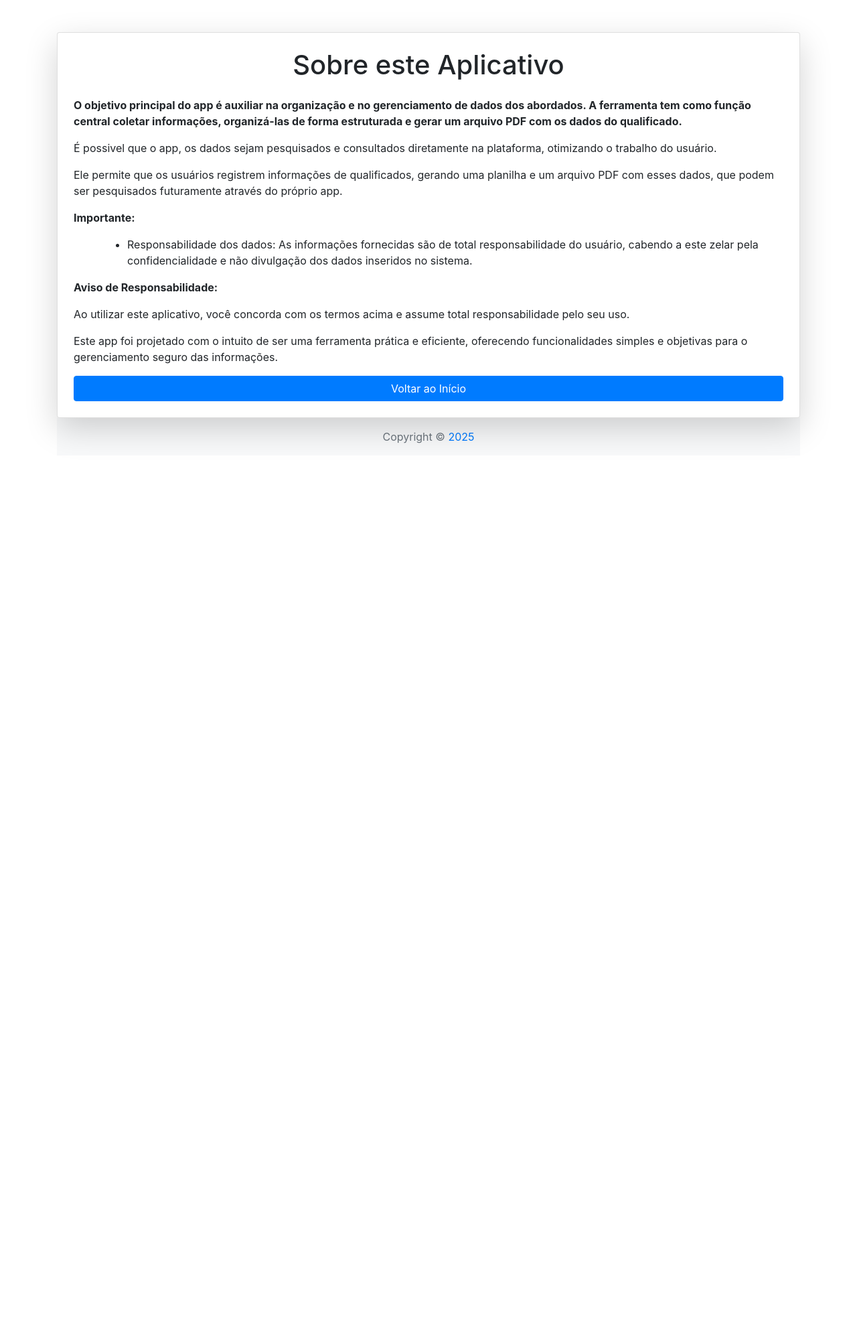
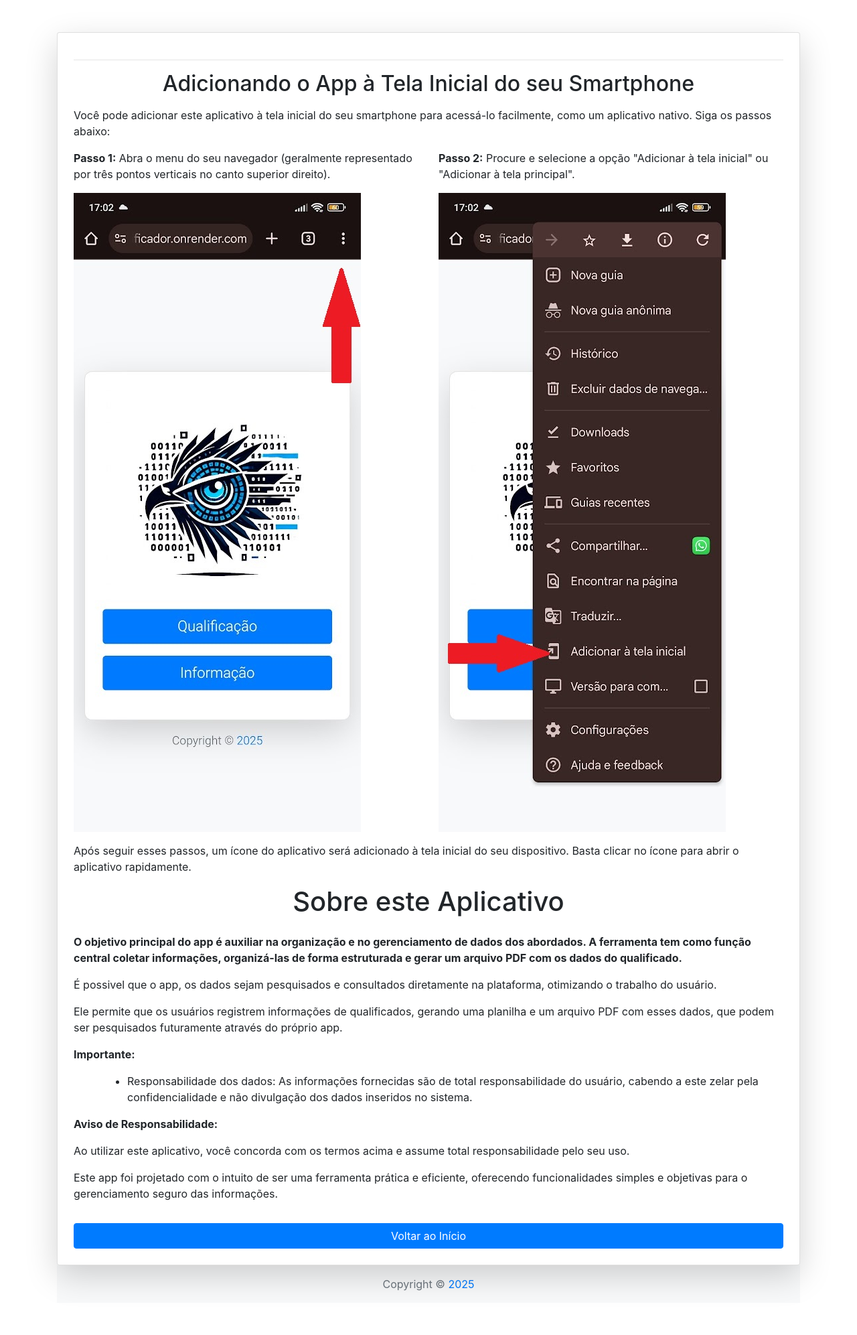
Before and after one commit to davidmp24/Qualificador, a Flask app: page /informacao in a window 1280 px wide. Shown: the whole page at 67% size. Before the commit the page ends 666 px from the top, so only its background shows below. Run offline with Flask 3, Linux system fonts and the light colour scheme; some libraries are stand-ins or nearby versions.

Commit message:
att-final-31-12-24

```diff
--- a/templates/informacao.html
+++ b/templates/informacao.html
@@ -5,10 +5,34 @@
         <meta name="viewport" content="width=device-width, initial-scale=1.0">
         <title>Informação</title>
         <link rel="stylesheet" href="https://stackpath.bootstrapcdn.com/bootstrap/4.5.2/css/bootstrap.min.css">
-    <link rel="stylesheet" href="{{ url_for('static', filename='css/informacao.css') }}"> </head>
+        <link rel="stylesheet" href="{{ url_for('static', filename='css/informacao.css') }}">
+    </head>
     <body>
         <div class="container py-5">
             <div class="card shadow-lg p-4">
+            <hr>
+
+            <h2 class="mb-3 text-center">Adicionando o App à Tela Inicial do seu Smartphone</h2>
+
+            <p>Você pode adicionar este aplicativo à tela inicial do seu smartphone para acessá-lo facilmente, como um aplicativo nativo. Siga os passos abaixo:</p>
+
+            <div class="row">
+                <div class="col-md-6">
+                    <p><strong>Passo 1:</strong> Abra o menu do seu navegador (geralmente representado por três pontos verticais no canto superior direito).</p>
+                    <img src="{{ url_for('static', filename='images/passo1.jpg') }}" alt="Passo 1" class="img-fluid mb-3">
+                </div>
+                <div class="col-md-6">
+                    <p><strong>Passo 2:</strong> Procure e selecione a opção "Adicionar à tela inicial" ou "Adicionar à tela principal".</p>
+                    <img src="{{ url_for('static', filename='images/passo2.jpg') }}" alt="Passo 2" class="img-fluid mb-3">
+                </div>
+            </div>
+            <div class="row">
+                <div class="col-12">
+                    <p>
+                        Após seguir esses passos, um ícone do aplicativo será adicionado à tela inicial do seu dispositivo. Basta clicar no ícone para abrir o aplicativo rapidamente.
+                    </p>
+                </div>
+            </div>
             <h1 class="mb-4 text-center">Sobre este Aplicativo</h1>
             <div class="content">
                 <p><strong>O objetivo principal do app é auxiliar na organização e no gerenciamento de dados dos abordados.
@@ -29,7 +53,9 @@
                 <p>Este app foi projetado com o intuito de ser uma ferramenta prática e eficiente, oferecendo funcionalidades simples e objetivas para o gerenciamento seguro das informações.</p>
 
             </div>
-            <a href="/" class="btn btn-primary">Voltar ao Início</a>
+
+
+            <a href="/" class="btn btn-primary mt-3">Voltar ao Início</a>
         </div>
         <footer class="footer mt-auto py-3 bg-light">
             <div class="container text-center">
```
Also changed, not shown: static/images/passo1.jpg (added), static/images/passo2.jpg (added). Lines whose indentation alone changed are shown as unchanged.
